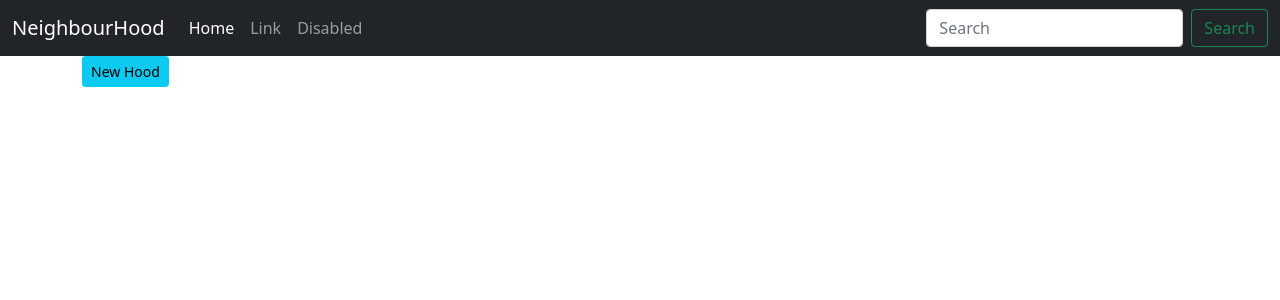
After one commit to Grievi/The_Neighbourhood, a Django app: template app/templates/neighbourhoods.html in a window 1280 px wide. The commit adds this page. Shown: the top 300 px of the page. Run offline with Django 3.2, Linux system fonts and the light colour scheme; the template is opened without the code that fills it, so the values that code supplies are empty; some libraries are stand-ins or nearby versions.

Commit message:
add template for neighbours and a new hood to display total number of neighbourhoods and a new neighbourhood

```diff
--- /dev/null
+++ b/app/templates/neighbourhoods.html
@@ -0,0 +1,24 @@
+{% extends 'base.html' %}
+{% block content %}
+<div class="container">
+        <a href="{% url 'newhood' %}" class="btn btn-sm btn-info mb-2"> New Hood</a>
+    <div class="row">
+        {% for hood in all_hoods %}
+        <div class="col-md-4">
+            <div class="card mb-4" style="min-height:340px">
+                <img src="" class="card-img-top" alt="{{ hood.name }}">
+                <div class="card-body">
+                    <h5 class="card-title">{{ hood.name }}  ({{hood.location}}) <span class="ml-4">{{hood.members.count}} member{{hood.members.count|pluralize}}</span></h5>
+                    <p class="card-text">{{hood.description}}</p>
+                    {% if request.user.profile.neighbourhood == hood %}
+                    <a href="{% url 'leave-hood' hood.id %}" class="btn btn-outline-danger btn-sm">Leave Hood</a>
+                    {% elif not request.user.profile.neighbourhood %}
+                    <a href="{% url 'join-hood' hood.id %}" class="btn btn-primary btn-sm">Join Hood</a>
+                    {% endif %}
+                </div>
+            </div>
+        </div>
+        {% endfor %}
+    </div>
+</div>
+{% endblock %}
--- a/app/templates/registration/login.html
+++ b/app/templates/registration/login.html
@@ -22,7 +22,7 @@ method="POST">
     </div>
     <button type="submit" class="btn btn-primary">Submit</button>
     <div class="mb-3">
-        Don't have an account? <a href="{% url 'signup.html' %}">Sign up Here</a>
+        Don't have an account? <a href="{% url 'signup' %}">Sign up Here</a>
     </div>
   </form>
 </div>
```
Also changed, not shown: app/views.py (+14 -5 lines), app/templates/newhood.html (added), db.sqlite3.
